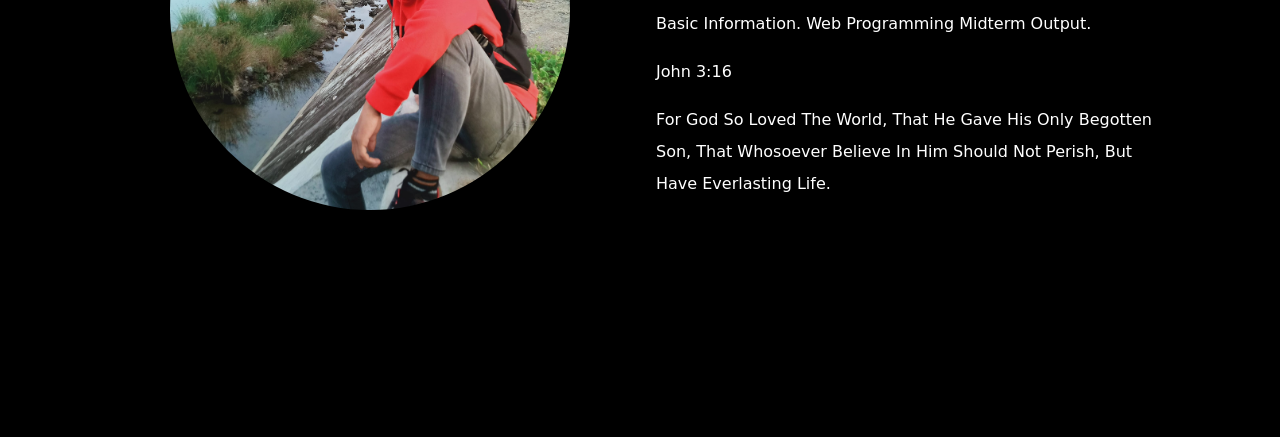
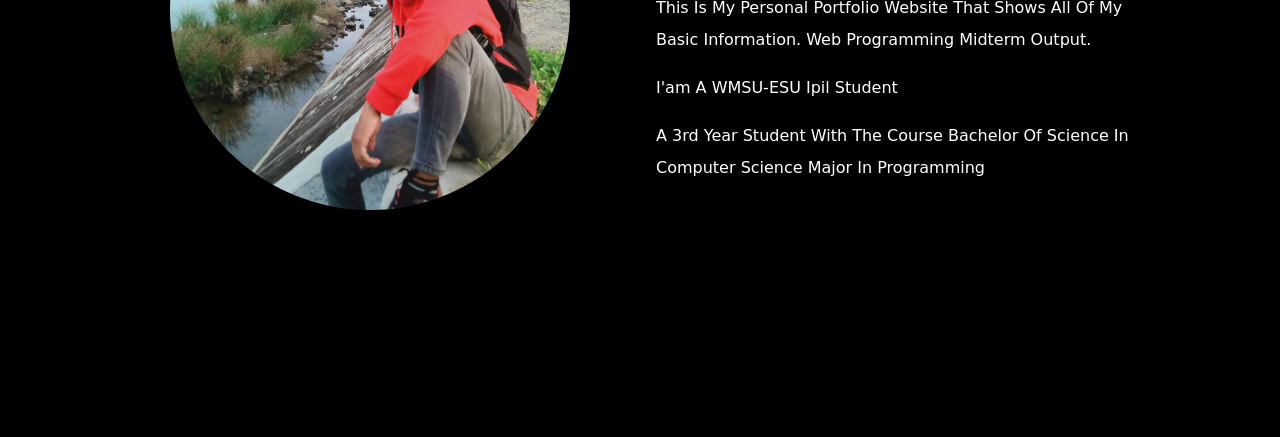
Before and after one commit to blackexcile/anthonyportfolio, a plain HTML site: page index.html in a window 1280 px wide. Shown: the part 363-800 px from the top of the page. Drawn offline with Linux system fonts and the light colour scheme.

Commit message:
Update index.html

```diff
--- a/index.html
+++ b/index.html
@@ -39,8 +39,8 @@
         <span> BS Computer Science-III </span>
         <p>This is my Personal Portfolio Website that shows all of my basic information.
         Web Programming Midterm Output.</p>
-        <p> John 3:16</p>
-        <p> For God so loved the world, that He gave His only begotten Son, that whosoever believe in Him should not perish, but have everlasting life. </p>
+        <p> I'am a WMSU-ESU Ipil student </p>
+        <p> A 3rd year student with the course Bachelor of Science in Computer Science major in Programming </>
     </div>
 
 </section>
```
